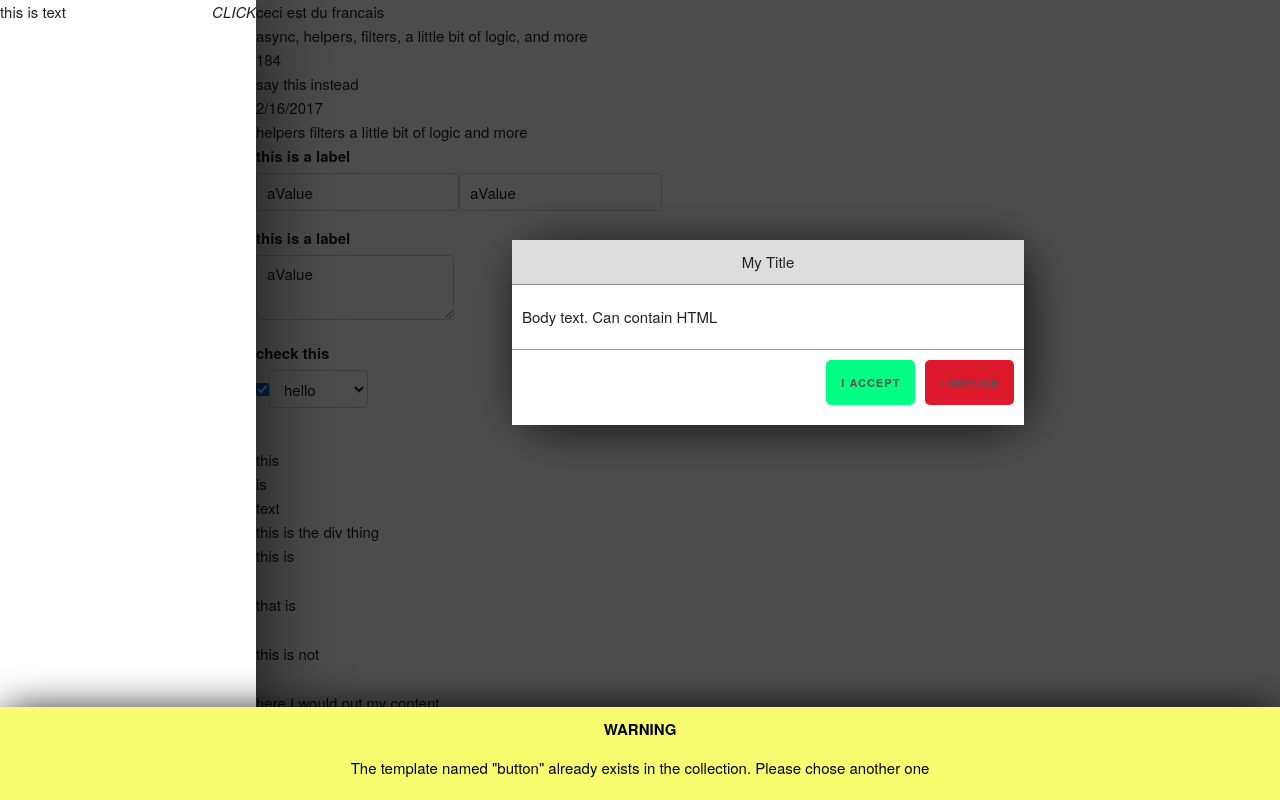
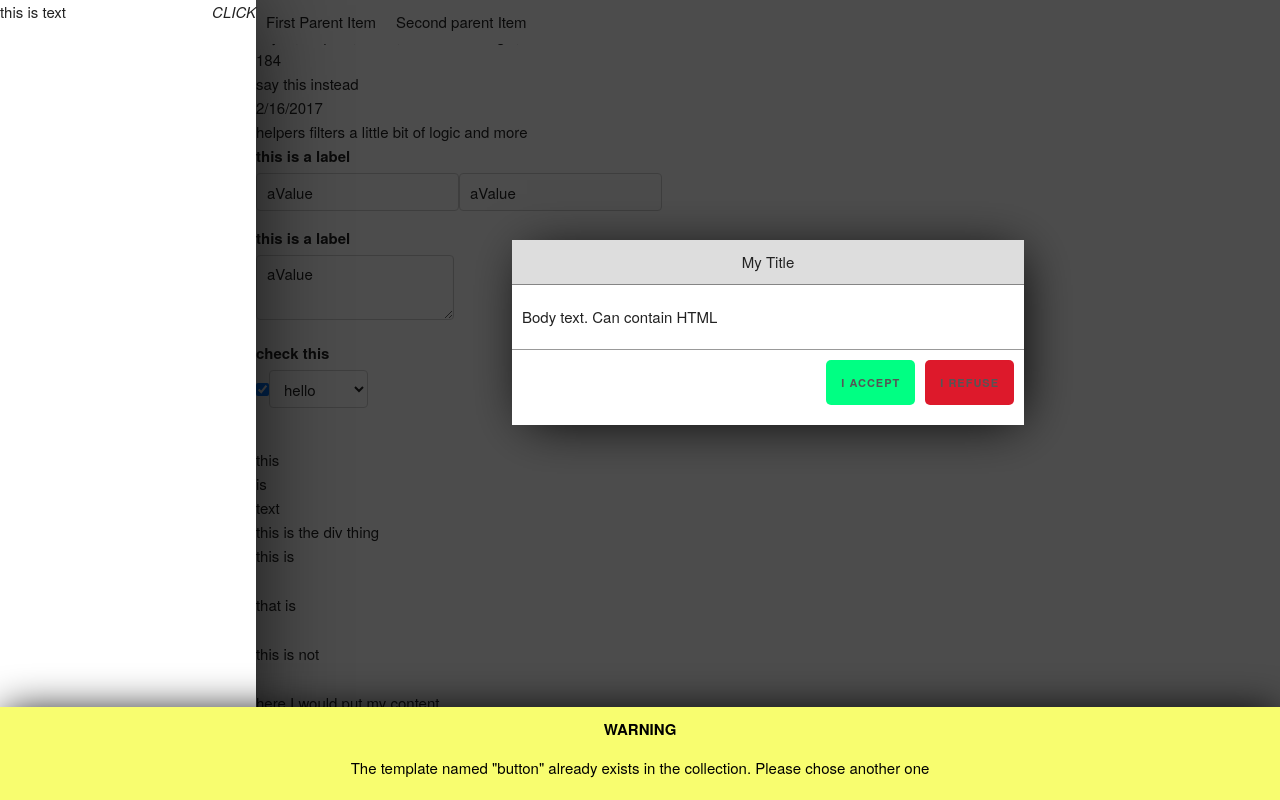
Before and after one commit to davidemaser/pikl, a website: page index.html in a window 1280 px wide. Drawn offline with nearby package versions, Linux system fonts and the light colour scheme; files that its build step writes are made by us from their sources; no server answers.

Commit message:
Extend Components.Nav feature

```diff
--- a/index.html
+++ b/index.html
@@ -32,7 +32,7 @@ this method gets the data from an external JSON file
 <pikl is="template">{@import model=button}<div></div>{/import}</pikl>
 <pikl is="component">{@image src=this/image.jpg,width=255,height=185,style=display:block;opacity:1.5}{/image}</pikl>
 <pikl is="parser" bind="line" name="lines">{"line":[{"title":"this","content":"something","other":""},{"title":"another EDGE","content":"something ELSE","other":"that this"}]}</pikl>
-<pikl is="component">{@nav type=default}{@json}{ "nav": [ { "item": "First Parent Item", "columns": [ { "item": "First column", "children": [ { "child": "FFA" }, { "child": "FFB" }, { "child": "FFC" } ] }, { "item": "Second column", "children": [ { "child": "FSA" }, { "child": "FSB" }, { "child": "FSC" } ] } ] }, { "item": "Second parent Item", "columns": [ { "item": "Secondary first column", "children": [ { "child": "SFA" }, { "child": "SFB" }, { "child": "SFC" } ] }, { "item": "Secondary second column", "children": [ { "child": "SSA" }, { "child": "SSB" }, { "child": "SSC" } ] } ] } ] }{/json}{/nave}</pikl>
+<pikl is="component">{@nav type=default}{@json}{@ajax}{@src=data/items.json,@index=nav}{/ajax}{/json}{/nav}</pikl>
     <script src="node_modules/jquery/dist/jquery.min.js"></script>
     <script src="src/pikl.js"></script>
     <!--<script src="dist/js/pikl.min.js"></script>-->
--- a/src/css/include/_nav.scss
+++ b/src/css/include/_nav.scss
@@ -1,5 +1,8 @@
 nav{
   position: absolute;
+  top: 0;
+  width: 100%;
+  background: #fff;
   .nav_item {
     display: inline-block;
     vertical-align: top;
--- a/src/pikl.js
+++ b/src/pikl.js
@@ -140,6 +140,21 @@ var Pikl = {
                 url:jsonPath,
                 method:'GET'
             });
+        },
+        AjaxParams:function(ajaxParams){
+            /*
+            returns the ajax parameters as an object. Can be passed to
+            $p.Assistants.Ajax
+             */
+            var param,p,value,ajaxObject = {};
+            for (p in ajaxParams) {
+                param = ajaxParams[p].split('=')[0].replace('}', '').replace('{', '').replace('@', '');
+                value = ajaxParams[p].split('=')[1].replace('}', '').replace('{', '').replace('@', '');
+                if ($.inArray(param, $p.Config.Ajax.params) > -1) {
+                    ajaxObject[param] = value;
+                }
+            }
+            return ajaxObject;
         },
         BuildLink:function(params,text){
             var linkTemplate ='<a href="{{url}}" target="{{target}}">{{content}}</a>',filteredParams = {};
@@ -538,9 +553,6 @@ var Pikl = {
                     child:'<div class="nav_column_child_item">{{content}}</div>'
                 }
             };
-            function appendToObject(str,level){
-
-            }
             var column,child,c,d,e,_itemLabel,_childLabel,_columnLabel;
             var _objectString = '';
             if(typeof content == 'object'){
@@ -1035,7 +1047,7 @@ var Pikl = {
              function
              */
             var appendComma = false, targetObject = {}, targetItem, targetBinding, targetDataBinding, targetName, targetNode, targetContent, keyString, layoutObjects, nodeContent, sliceText = {}, objectIndex, calcString, mathOperators,
-                calcObject = {}, calcMath, cleanObject, conditional, conditionType, conditionArgument, conditionCase = {}, dateString, toRemove, passContent, _this, ajaxString, ajaxParams, ajaxObject = {},
+                calcObject = {}, calcMath, cleanObject, conditional, conditionType, conditionArgument, conditionCase = {}, dateString, toRemove, passContent, _this, ajaxString, ajaxParams,
                 returnedData, param, value, template, templateObject = {}, tag, c, d, e, l, t, o, p, r, _options, componentType, componentParams, componentParamsObj = {}, componentText, paramArray, templateObjectType,
                 templateBlock, templateObjectSubType, templateObjectContent, templateParams, objectLength, jsonPath,
                 calc, dateUnit, timeUnit, node = node || '[pikl="true"]',targetModifiers=[];
@@ -1063,7 +1075,15 @@ var Pikl = {
                         }
                         componentParamsObj = {};
                         if (targetContent.indexOf('{@json}') > -1) {
-                            componentText = targetContent.split('{@json}')[1].split('{/json}')[0];
+                            if(targetContent.indexOf('{@ajax')>-1){
+                                var usingAjax = true;
+                                var ajaxTargetObject = $(this);
+                                ajaxString = targetContent.split('{@json}')[1].split('{/json}')[0].replace('{@ajax}', '').replace('{/ajax}', '');
+                                ajaxParams = ajaxString.split(',');
+                                ajaxObject = pa.AjaxParams(ajaxParams);
+                            }else{
+                                componentText = targetContent.split('{@json}')[1].split('{/json}')[0];
+                            }
                         } else {
                             componentText = targetContent.split('}')[1].split('{')[0];
                         }
@@ -1073,7 +1093,14 @@ var Pikl = {
                                 componentParamsObj[paramArray[0]] = paramArray[1];
                             }
                         }
-                        $p.Components.Build(componentType, componentParamsObj, componentText, $(this));
+                        if(usingAjax == true){
+                            pa.Ajax(ajaxObject).done(function (result) {
+                                componentText = JSON.stringify(result);
+                                $p.Components.Build(componentType, componentParamsObj, componentText, ajaxTargetObject);
+                            });
+                        }else{
+                            $p.Components.Build(componentType, componentParamsObj, componentText, $(this));
+                        }
                         break;
                     case 'template':
                     function collectOptions(options) {
@@ -1335,13 +1362,7 @@ var Pikl = {
                                 ajaxString = targetContent.replace('{@ajax}', '').replace('{/ajax}', '');
                                 ajaxParams = ajaxString.split(',');
                                 returnedData = '';
-                                for (p in ajaxParams) {
-                                    param = ajaxParams[p].split('=')[0].replace('}', '').replace('{', '').replace('@', '');
-                                    value = ajaxParams[p].split('=')[1].replace('}', '').replace('{', '').replace('@', '');
-                                    if ($.inArray(param, $p.Config.Ajax.params) > -1) {
-                                        ajaxObject[param] = value;
-                                    }
-                                }
+                                var ajaxObject = pa.AjaxParams(ajaxParams);
                                 pa.Ajax(ajaxObject).done(function (result) {
                                     result = ajaxObject.index !== undefined && ajaxObject.index !== '' ? result[ajaxObject.index] : result;
                                     if (ajaxObject.repeat == true || ajaxObject.repeat === 'true') {
```
Also changed, not shown: data/items.json (renamed from src/items.json), dist/js/pikl.min.js, 1 other file.
